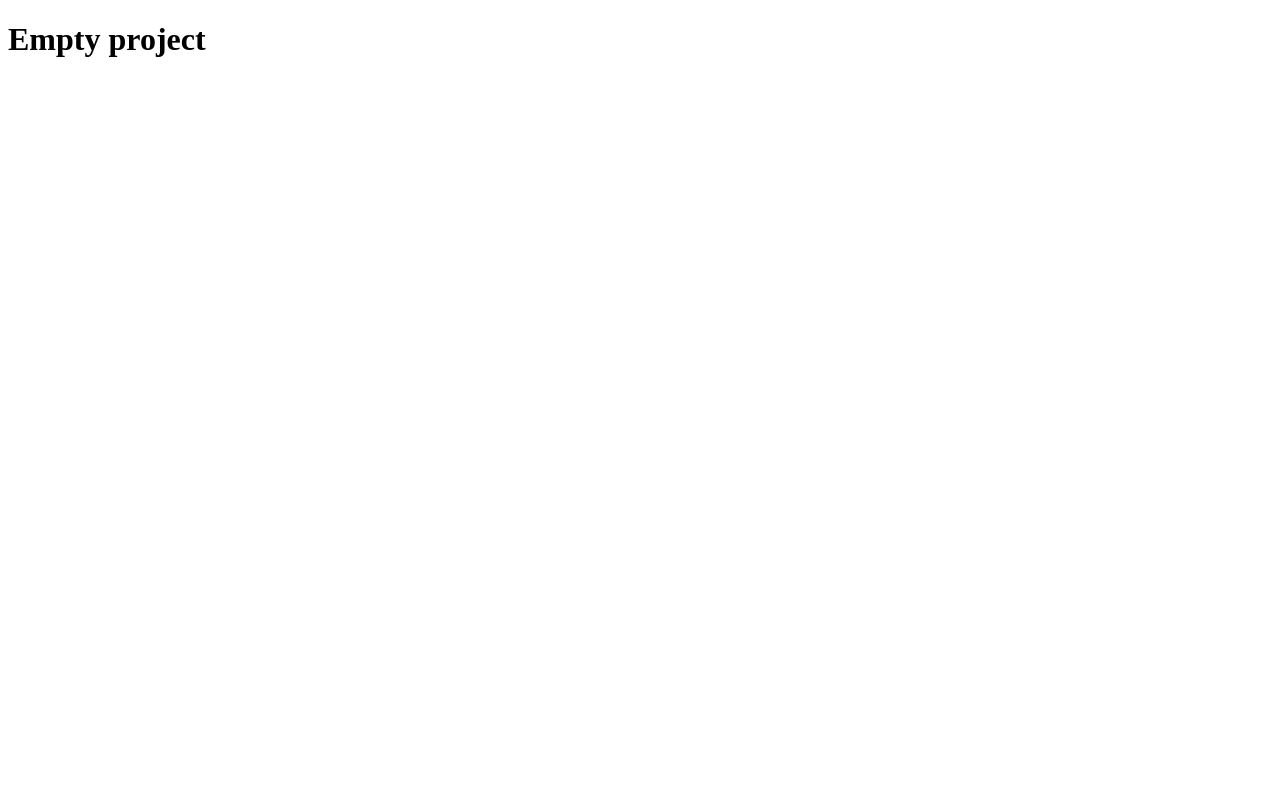
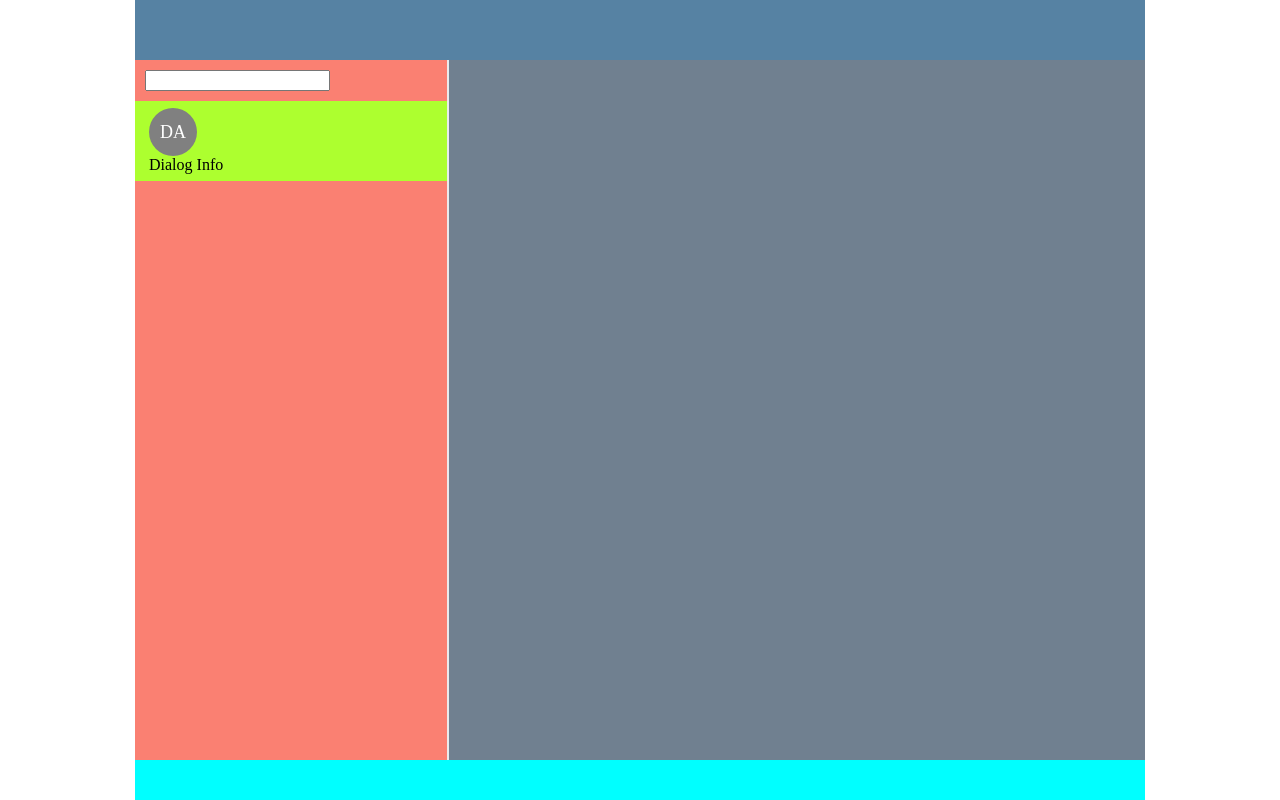
Before and after one commit to OrlovIgor93/telegram, a React (Create React App) app: page / in a window 1280 px wide. Built offline with nearby package versions, Linux system fonts and the light colour scheme.

Commit message:
Add base design Main page
Add base design Main page

```diff
--- a/src/App.js
+++ b/src/App.js
@@ -1,10 +1,11 @@
 import React, { Component } from 'react';
+import WrapPage from './contaniers/wrapPage'
 
 class App extends Component {
   render() {
     return (
       <div className="App">
-       <h1>Empty project</h1>
+       <WrapPage />
       </div>
     );
   }
--- /dev/null
+++ b/src/contaniers/wrapPage.css
@@ -0,0 +1,61 @@
+.wrapPage {
+  display: block;
+  margin: 0 auto;
+  background-color: aqua;
+  max-width: 1010px;
+  min-width: 300px;
+  max-height: 100vh;
+  min-height: 100vh;
+}
+.wrapHeader {
+  min-height: 60px;
+  display: flex;
+  background-color: #5682a3;
+}
+.wrapPageContext {
+  background-color: red;
+  display: flex;
+  height: 700px;
+}
+.leftBlockDialogs {
+  background-color: salmon;
+  border-right: 2px solid #E9EBED;
+  flex: 1 2 31%;
+}
+.history {
+  background-color: slategrey;
+  flex: 2 1 69%;
+}
+.search {
+    padding: 10px;
+
+}
+.dialogs {
+  background-color: greenyellow;
+  overflow: auto;
+  margin:0;
+  padding: 7px 14px;
+
+ display: flex;
+ flex-direction: row;
+}
+.imgDialogPhoto{
+    height: 48px;
+    width: 48px;
+    background-color: gray;
+    border-radius: 50%;
+    margin-right: 14px;
+    text-align: center;
+}
+
+.textPlaceholder {
+
+    line-height: 48px;
+    font-size: 18px;
+    color: white;
+}
+
+
+li {
+    list-style-type: none;
+}
--- /dev/null
+++ b/src/contaniers/wrapPage.jsx
@@ -0,0 +1,32 @@
+import React from "react";
+import "./wrapPage.css";
+
+const wrapPage = () => {
+  return (
+    <div className="wrapPage">
+      <div className="wrapHeader" />
+      <div className="wrapPageContext">
+        <div className="leftBlockDialogs">
+          <div className="search">
+            <input />
+          </div>
+          <ul className="dialogs">
+            <li>
+              <div className="dialog">
+                <div className="imgDialogPhoto">
+                <span className="textPlaceholder">DA</span>
+                </div>
+                <div>
+Dialog Info
+                </div>
+              </div>
+            </li>
+          </ul>
+        </div>
+        <div className="history" />
+      </div>
+    </div>
+  );
+};
+
+export default wrapPage;
--- /dev/null
+++ b/src/index.css
@@ -0,0 +1,3 @@
+body {
+    margin: 0;
+}
--- a/src/index.js
+++ b/src/index.js
@@ -2,4 +2,6 @@ import React from 'react';
 import ReactDOM from 'react-dom';
 import App from './App';
 
+import "./index.css"
+
 ReactDOM.render(<App />, document.getElementById('root'));
```
